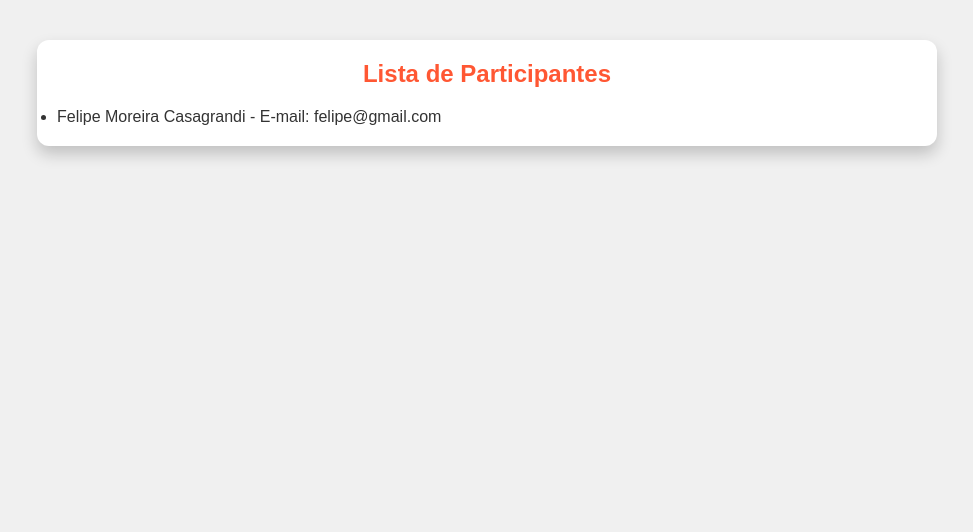
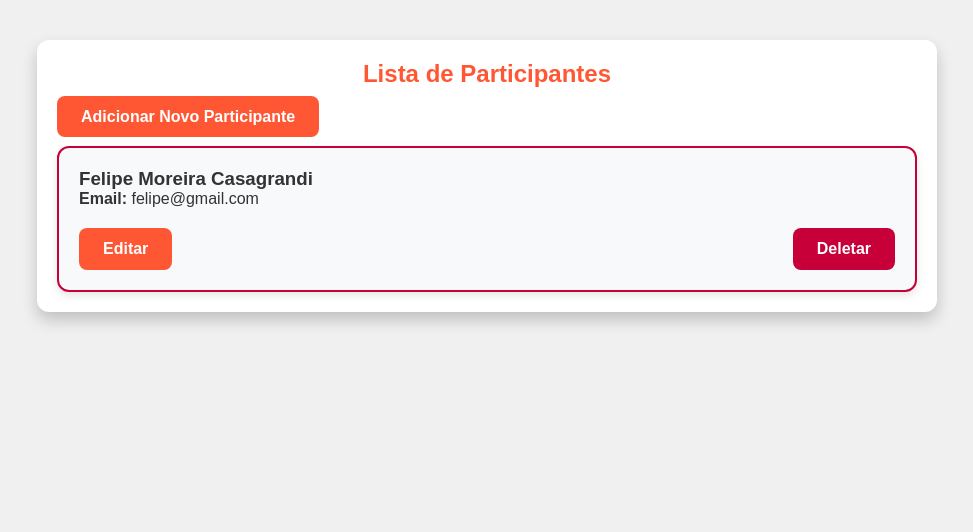
Before and after one commit to fecasagrandi/event-manager-django, a Django app: page /participantes/ in a window 1280 px wide. Shown: the part 90-622 px from the top of the page, without its empty margins (153-1126 px from the left). Run offline with Django 5.2, Linux system fonts and the light colour scheme; data comes from the database, SQL or seed files in the repository; both versions use the stored data as it was after the commit.

Commit message:
add participant management functionality with create, edit, and delete views; update participant list template and styles

```diff
--- a/gestao_eventos/core/templates/eventos/participante_list.html
+++ b/gestao_eventos/core/templates/eventos/participante_list.html
@@ -1,12 +1,20 @@
 {% extends 'eventos/base.html' %}
 
 {% block content %}
-    <h2>Lista de Participantes</h2>
-    <ul>
-        {% for participante in participantes %}
-            <li>{{ participante.nome }} - E-mail: {{ participante.email }}</li>
-        {% empty %}
-            <li>Não há participantes cadastrados.</li>
-        {% endfor %}
-    </ul>
+<h2>Lista de Participantes</h2>
+<a href="{% url 'criar_participante' %}" class="button">Adicionar Novo Participante</a>
+<div class="card-container">
+    {% for participante in participantes %}
+        <div class="card">
+            <h3>{{ participante.nome }}</h3>
+            <p><strong>Email:</strong> {{ participante.email }}</p>
+            <div class="actions">
+                <a href="{% url 'editar_participante' participante.id %}" class="button">Editar</a>
+                <a href="{% url 'deletar_participante' participante.id %}" class="button delete">Deletar</a>
+            </div>
+        </div>
+    {% empty %}
+        <p>Não há participantes cadastrados.</p>
+    {% endfor %}
+</div>
 {% endblock %}
--- a/gestao_eventos/core/views.py
+++ b/gestao_eventos/core/views.py
@@ -18,10 +18,6 @@ def criar_evento(request):
         return redirect('listar_eventos')
     return render(request, 'eventos/evento_form.html')
 
-def listar_participantes(request):
-    participantes = Participante.objects.all()
-    return render(request, 'eventos/participante_list.html', {'participantes': participantes})
-
 def editar_evento(request, evento_id):
     evento = get_object_or_404(Evento, id=evento_id)
     if request.method == 'POST':
@@ -36,3 +32,25 @@ def deletar_evento(request, evento_id):
     evento = get_object_or_404(Evento, id=evento_id)
     evento.delete()
     return redirect('listar_eventos')
+
+def criar_participante(request):
+    if request.method == 'POST':
+        nome = request.POST.get('nome')
+        email = request.POST.get('email')
+        Participante.objects.create(nome=nome, email=email)
+        return redirect('listar_participantes')
+    return render(request, 'eventos/participante_form.html')
+
+def editar_participante(request, participante_id):
+    participante = get_object_or_404(Participante, id=participante_id)
+    if request.method == 'POST':
+        participante.nome = request.POST.get('nome')
+        participante.email = request.POST.get('email')
+        participante.save()
+        return redirect('listar_participantes')
+    return render(request, 'eventos/participante_form.html', {'participante': participante})
+
+def deletar_participante(request, participante_id):
+    participante = get_object_or_404(Participante, id=participante_id)
+    participante.delete()
+    return redirect('listar_participantes')
--- a/gestao_eventos/gestao_eventos/urls.py
+++ b/gestao_eventos/gestao_eventos/urls.py
@@ -3,11 +3,13 @@ from django.urls import path
 from core import views
 
 urlpatterns = [
-    path('admin/', admin.site.urls),
-    path('', views.listar_eventos, name='listar_eventos'),
     path('eventos/', views.listar_eventos, name='listar_eventos'),
     path('eventos/criar/', views.criar_evento, name='criar_evento'),
-    path('participantes/', views.listar_participantes, name='listar_participantes'),
     path('eventos/editar/<int:evento_id>/', views.editar_evento, name='editar_evento'),
     path('eventos/deletar/<int:evento_id>/', views.deletar_evento, name='deletar_evento'),
+
+    path('participantes/', views.listar_participantes, name='listar_participantes'),
+    path('participantes/criar/', views.criar_participante, name='criar_participante'),
+    path('participantes/editar/<int:participante_id>/', views.editar_participante, name='editar_participante'),
+    path('participantes/deletar/<int:participante_id>/', views.deletar_participante, name='deletar_participante'),
 ]
```
Also changed, not shown: gestao_eventos/core/static/core/css/style.css (+52 -7 lines), gestao_eventos/core/templates/eventos/participante_form.html (added, +17 -0 lines), gestao_eventos/db.sqlite3.
